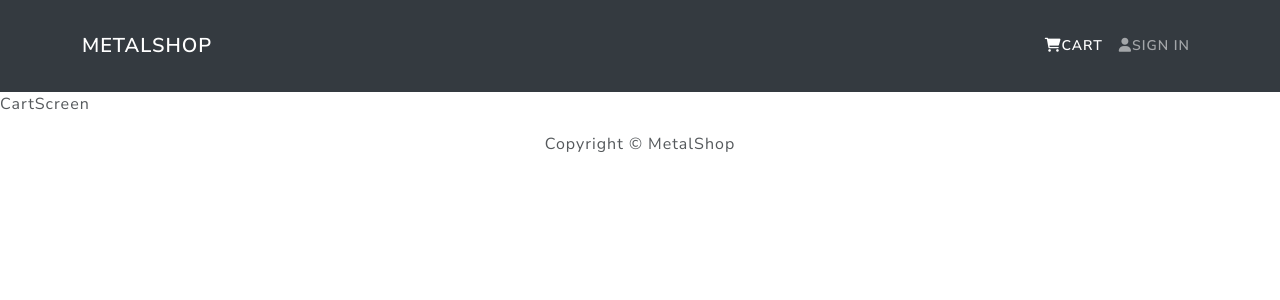
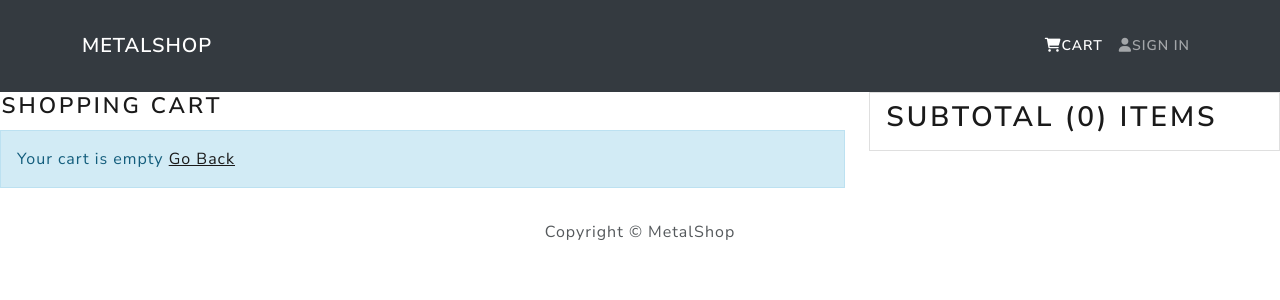
Before and after one commit to Santamaria-Alex/FS-shop, a React (Create React App) app in the folder frontend/: page /cart in a window 1280 px wide. Shown: the top 300 px of the page. Built offline with nearby package versions, Linux system fonts and the light colour scheme.

Commit message:
able to display items added to cart in cartScreen from state, working on delete btn and subtotal items

```diff
--- a/frontend/src/index.css
+++ b/frontend/src/index.css
@@ -32,3 +32,8 @@ h3 {
   position: absolute;
   bottom: 0;
 }
+
+h1 {
+  font-size: 1.4rem;
+  padding: 0.1rem;
+}
--- a/frontend/src/screens/CartScreen.js
+++ b/frontend/src/screens/CartScreen.js
@@ -2,12 +2,15 @@ import React, { useEffect } from "react";
 import { Link, useSearchParams } from "react-router-dom";
 import { useDispatch, useSelector } from "react-redux";
 import {
+  Button,
   ButtonGroup,
   Card,
   Col,
   Form,
+  FormControl,
   Image,
   ListGroup,
+  ListGroupItem,
   Row,
 } from "react-bootstrap";
 import Message from "../components/Message";
@@ -38,7 +41,78 @@ const CartScreen = () => {
     }
   }, [dispatch, id, qty]); //dependencies: if either change, useEffect fires off
 
-  return <div>CartScreen</div>;
+  const removeFromCartHandler = (id) => {
+    console.log(id);
+  };
+
+  return (
+    <Row>
+      <Col md={8}>
+        <h1>Shopping Cart</h1>
+        {cartItems.length === 0 ? (
+          <Message>
+            Your cart is empty <Link to="/">Go Back</Link>
+          </Message>
+        ) : (
+          <ListGroup variant="flush">
+            {cartItems.map((item) => (
+              <ListGroupItem key={item.product}>
+                <Row>
+                  <Col md={2} sm={2} xs={2}>
+                    <Image src={item.image} alt={item.name} fluid rounded />
+                  </Col>
+                  <Col md={3} sm={3} xs={3}>
+                    <Link to={`/product/${item.product}`}>{item.name}</Link>
+                  </Col>
+                  <Col md={2} sm={2} xs={2}>
+                    ${item.price}
+                  </Col>
+                  <Col md={2} sm={2} xs={2}>
+                    <FormControl
+                      as="select"
+                      value={item.qty}
+                      onChange={(e) =>
+                        dispatch(
+                          addToCart(item.product, Number(e.target.value))
+                        )
+                      }
+                    >
+                      {[...Array(item.countInStock).keys()].map((x) => (
+                        <option key={x + 1} value={x + 1}>
+                          {x + 1}
+                        </option>
+                      ))}
+                    </FormControl>
+                  </Col>
+                  <Col md={2} sm={2} xs={2}>
+                    <Button
+                      type="button"
+                      variant="light"
+                      onClick={() => removeFromCartHandler(item.product)}
+                    >
+                      <i className="fas fa-trash"></i>
+                    </Button>
+                  </Col>
+                </Row>
+              </ListGroupItem>
+            ))}
+          </ListGroup>
+        )}
+      </Col>
+      <Col md={4}>
+        <Card>
+          <ListGroup variant="flush">
+            <ListGroupItem>
+              <h2>
+                Subtotal ({cartItems.reduce((acc, item) => acc + item.qty, 0)})
+                items
+              </h2>
+            </ListGroupItem>
+          </ListGroup>
+        </Card>
+      </Col>
+    </Row>
+  );
 };
 
 export default CartScreen;
```
